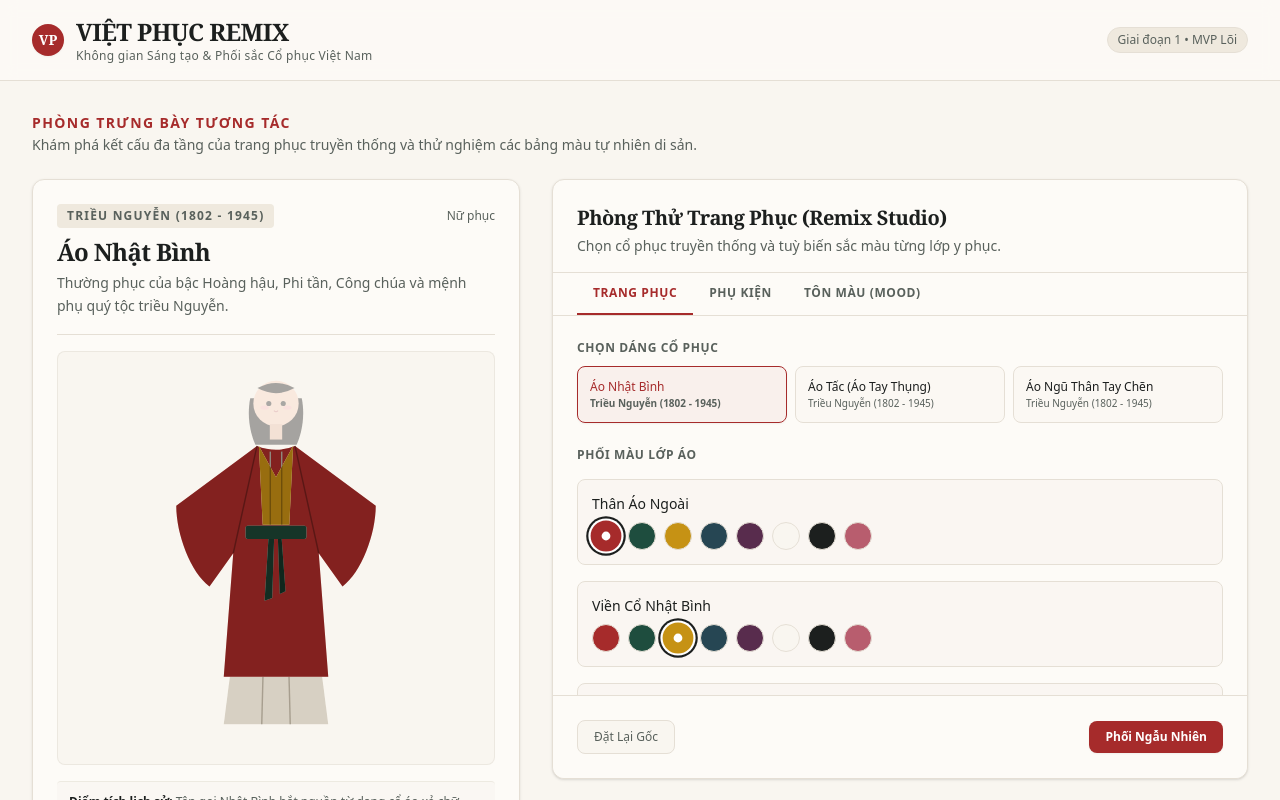
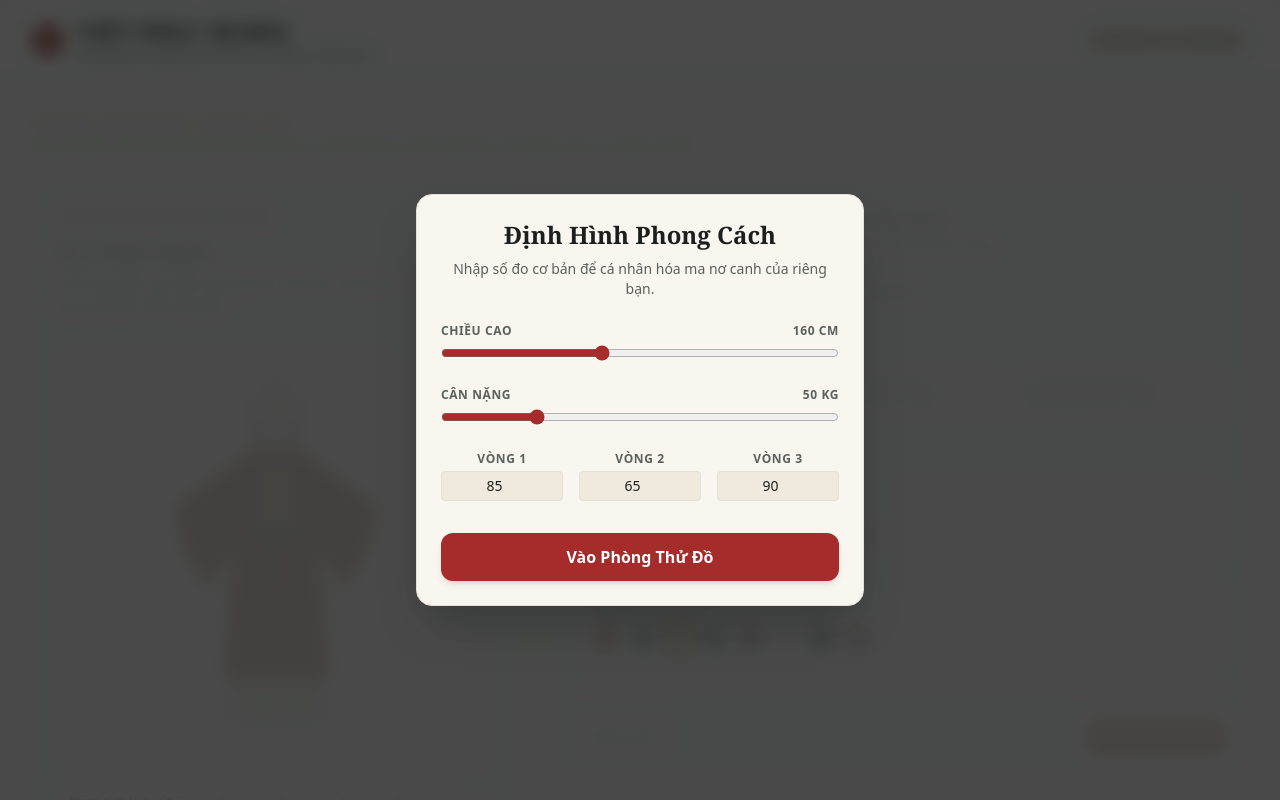
Before and after one commit to nguyentandung2886/Audition_Viet_Phuc_Remix, a Next.js app: page / in a window 1280 px wide. Shown: the top 800 px of the page. Built offline with nearby package versions, Linux system fonts and the light colour scheme.

Commit message:
feat: integrate onboarding and cultural guard in main page

```diff
--- a/src/app/page.tsx
+++ b/src/app/page.tsx
@@ -1,10 +1,24 @@
-import React from 'react';
+'use client';
+
+import React, { useState, useEffect } from 'react';
 import { OutfitPreview } from '../components/OutfitPreview';
 import { RemixControls } from '../components/RemixControls';
+import { OnboardingForm } from '../components/OnboardingForm';
+import { useOutfitStore } from '../store/useOutfitStore';
+import { validateOutfit } from '../utils/culturalGuard';
 
 export default function Home() {
+  const [showOnboarding, setShowOnboarding] = useState(true);
+
+  const { currentOutfitId, currentMood, customColors } = useOutfitStore();
+  const currentOutfitColors = customColors[currentOutfitId] || {};
+
+  const { isValid, warnings } = validateOutfit(currentOutfitId, currentOutfitColors, currentMood);
+
   return (
-    <div className="min-h-screen bg-ivory text-charcoal flex flex-col selection:bg-son-red selection:text-white">
+    <div className="min-h-screen bg-ivory text-charcoal flex flex-col selection:bg-son-red selection:text-white relative">
+      {showOnboarding && <OnboardingForm onComplete={() => setShowOnboarding(false)} />}
+
       {/* Editorial Header */}
       <header className="border-b border-border-editorial bg-ivory-light/80 backdrop-blur-sm sticky top-0 z-30">
         <div className="max-w-7xl mx-auto px-4 sm:px-6 lg:px-8 py-4 flex items-center justify-between">
@@ -24,14 +38,14 @@ export default function Home() {
 
           <div className="flex items-center gap-2">
             <span className="text-xs px-2.5 py-1 bg-ivory-dark border border-border-editorial rounded-full font-medium text-charcoal-muted">
-              Giai đoạn 1 • MVP Lõi
+              Giai đoạn 1.5 • Tương tác
             </span>
           </div>
         </div>
       </header>
 
       {/* Main Studio Content */}
-      <main className="flex-1 max-w-7xl mx-auto px-4 sm:px-6 lg:px-8 py-8 w-full">
+      <main className={`flex-1 max-w-7xl mx-auto px-4 sm:px-6 lg:px-8 py-8 w-full transition-opacity duration-500 ${showOnboarding ? 'opacity-20 pointer-events-none' : 'opacity-100'}`}>
         <div className="mb-6">
           <h2 className="text-sm font-semibold uppercase tracking-widest text-son-red">
             Phòng Trưng Bày Tương Tác
@@ -51,12 +65,22 @@ export default function Home() {
             <OutfitPreview />
           </section>
 
-          {/* Right Column: Remix Studio Controls */}
+          {/* Right Column: Remix Studio Controls & Cultural Guard */}
           <section
             aria-label="Khu vực điều khiển phối màu"
-            className="lg:col-span-7 xl:col-span-7"
+            className="lg:col-span-7 xl:col-span-7 flex flex-col gap-6"
           >
             <RemixControls />
+
+            {/* Cultural Guard Warnings */}
+            {!isValid && warnings.length > 0 && (
+              <div className="bg-[#FFF8E7] border-l-4 border-son-red p-4 rounded-r-lg shadow-sm">
+                <h4 className="text-son-red font-semibold text-sm uppercase tracking-wider mb-2">Lưu ý Văn Hóa</h4>
+                <ul className="list-disc list-inside text-sm text-charcoal-muted space-y-1">
+                  {warnings.map((w, idx) => <li key={idx}>{w}</li>)}
+                </ul>
+              </div>
+            )}
           </section>
         </div>
       </main>
```
